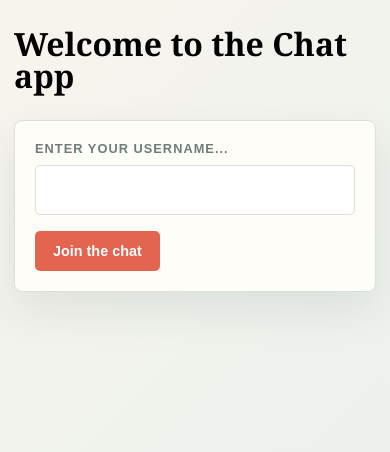
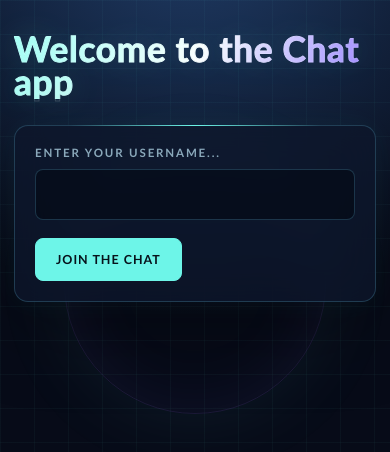
Before and after one commit to 1Kr3ksu/Chat-app, a website: page index.html in a window 390 px wide. Drawn offline with Linux system fonts and the light colour scheme.

Commit message:
Refactor CSS styles for improved aesthetics and responsiveness

```diff
--- a/css/style.css
+++ b/css/style.css
@@ -1,115 +1,193 @@
 :root {
-	--ink: #18302b;
-	--muted: #6d7d78;
-	--paper: #f7f4ed;
-	--panel: #fffdf8;
-	--line: #d9e1dc;
-	--accent: #e3644f;
-	--accent-dark: #bd4938;
-	--message: #e5f1eb;
+	--ink: #e8f7ff;
+	--muted: #8aa8ba;
+	--night: #070b18;
+	--panel: rgba(13, 22, 43, 0.78);
+	--line: rgba(117, 218, 255, 0.2);
+	--accent: #6df5e8;
+	--accent-bright: #a6fff5;
+	--violet: #9a7cff;
+	--message: rgba(31, 70, 101, 0.65);
 }
 
 * {
 	box-sizing: border-box;
 }
 
+::selection {
+	background: var(--accent);
+	color: var(--night);
+}
+
 body {
 	min-height: 100vh;
 	margin: 0;
-	padding: 48px 20px;
-	background: linear-gradient(135deg, #f7f4ed 0%, #e8f1ec 100%);
-	font-family: Georgia, "Times New Roman", serif;
+	padding: 56px 20px;
+	color: var(--ink);
+	background:
+		linear-gradient(rgba(109, 245, 232, 0.035) 1px, transparent 1px),
+		linear-gradient(90deg, rgba(109, 245, 232, 0.035) 1px, transparent 1px),
+		radial-gradient(circle at 50% -10%, #203d68 0, transparent 42%),
+		var(--night);
+	background-size: 34px 34px, 34px 34px, auto, auto;
+	font-family: "Trebuchet MS", "Segoe UI", sans-serif;
+}
+
+body::before {
+	position: fixed;
+	top: 18%;
+	left: 50%;
+	width: 260px;
+	height: 260px;
+	border: 1px solid rgba(154, 124, 255, 0.14);
+	border-radius: 50%;
+	content: "";
+	pointer-events: none;
+	transform: translateX(-50%);
+	box-shadow: 0 0 80px rgba(109, 245, 232, 0.08), inset 0 0 70px rgba(154, 124, 255, 0.08);
 }
 
 h1 {
-	max-width: 680px;
-	margin: 0 auto 28px;
-	font-size: clamp(2rem, 5vw, 3.6rem);
-	line-height: 1;
-	letter-spacing: 0;
+	position: relative;
+	width: min(100%, 680px);
+	margin: 0 auto 34px;
+	color: transparent;
+	font-size: clamp(2.2rem, 7vw, 5rem);
+	font-weight: 900;
+	line-height: 0.95;
+	letter-spacing: 0.02em;
+	text-shadow: 0 0 32px rgba(109, 245, 232, 0.24);
+	-webkit-text-stroke: 1px rgba(232, 247, 255, 0.18);
+	background: linear-gradient(110deg, var(--accent-bright), #fff, var(--violet));
+	-webkit-background-clip: text;
+	background-clip: text;
 }
 
 #username-form,
 .mainChat {
+	position: relative;
 	width: min(100%, 680px);
 	margin: 0 auto;
-	padding: 28px;
+	padding: 30px;
+	border: 1px solid var(--line);
+	border-radius: 14px;
 	background: var(--panel);
-	border: 1px solid var(--line);
-	border-radius: 8px;
-	box-shadow: 0 18px 45px rgba(24, 48, 43, 0.09);
+	box-shadow: 0 24px 80px rgba(0, 0, 0, 0.35), 0 0 30px rgba(109, 245, 232, 0.06);
+	backdrop-filter: blur(18px);
+}
+
+#username-form::before,
+.mainChat::before {
+	position: absolute;
+	top: -1px;
+	right: 15%;
+	left: 15%;
+	height: 1px;
+	background: linear-gradient(90deg, transparent, var(--accent), transparent);
+	content: "";
 }
 
 label {
 	display: block;
-	margin-bottom: 9px;
+	margin-bottom: 10px;
 	color: var(--muted);
-	font-family: Arial, sans-serif;
-	font-size: 0.8rem;
+	font-size: 0.72rem;
 	font-weight: 700;
-	letter-spacing: 0.08em;
+	letter-spacing: 0.16em;
 	text-transform: uppercase;
 }
 
 input {
 	width: 100%;
-	margin-bottom: 16px;
-	padding: 13px 14px;
+	margin-bottom: 18px;
+	padding: 15px 16px;
 	border: 1px solid var(--line);
-	border-radius: 5px;
-	background: #fff;
+	border-radius: 8px;
+	outline: none;
+	background: rgba(3, 8, 20, 0.58);
 	color: var(--ink);
 	font: inherit;
-	outline: none;
+	transition: border-color 180ms ease, box-shadow 180ms ease, background 180ms ease;
+}
+
+input::placeholder {
+	color: #4f6b7d;
 }
 
 input:focus {
 	border-color: var(--accent);
-	box-shadow: 0 0 0 3px rgba(227, 100, 79, 0.16);
+	background: rgba(3, 8, 20, 0.82);
+	box-shadow: 0 0 0 3px rgba(109, 245, 232, 0.12), 0 0 24px rgba(109, 245, 232, 0.12);
 }
 
 button {
-	padding: 12px 18px;
-	border: 0;
-	border-radius: 5px;
+	padding: 13px 20px;
+	border: 1px solid var(--accent);
+	border-radius: 8px;
 	background: var(--accent);
-	color: #fff;
+	color: #07121b;
 	cursor: pointer;
-	font-family: Arial, sans-serif;
-	font-size: 0.9rem;
-	font-weight: 700;
+	font: 800 0.78rem "Trebuchet MS", "Segoe UI", sans-serif;
+	letter-spacing: 0.08em;
+	text-transform: uppercase;
+	transition: transform 180ms ease, box-shadow 180ms ease, background 180ms ease;
 }
 
 button:hover {
-	background: var(--accent-dark);
+	background: var(--accent-bright);
+	box-shadow: 0 0 24px rgba(109, 245, 232, 0.38);
+	transform: translateY(-2px);
+}
+
+button:active {
+	transform: translateY(0);
 }
 
 #chatMessages {
 	min-height: 230px;
 	max-height: 52vh;
 	margin-bottom: 22px;
-	padding: 16px;
+	padding: 18px;
 	overflow-y: auto;
 	border: 1px solid var(--line);
-	border-radius: 5px;
-	background: #fbfaf6;
+	border-radius: 10px;
+	background: rgba(2, 7, 18, 0.62);
+	scrollbar-color: var(--violet) transparent;
 }
 
 #chatMessages p {
 	width: fit-content;
 	max-width: 85%;
-	margin: 0 0 10px;
-	padding: 10px 13px;
-	border-radius: 5px 5px 5px 0;
+	margin: 0 0 11px;
+	padding: 11px 14px;
+	border: 1px solid rgba(109, 245, 232, 0.12);
+	border-radius: 4px 12px 12px 4px;
 	background: var(--message);
-	font-family: Arial, sans-serif;
-	line-height: 1.4;
+	color: #dff9ff;
+	font-size: 0.95rem;
+	line-height: 1.45;
 	overflow-wrap: anywhere;
+	animation: message-in 240ms ease both;
+}
+
+@keyframes message-in {
+	from {
+		opacity: 0;
+		transform: translateY(8px);
+	}
+	to {
+		opacity: 1;
+		transform: translateY(0);
+	}
 }
 
 @media (max-width: 520px) {
 	body {
-		padding: 28px 14px;
+		padding: 32px 14px;
+	}
+
+	h1 {
+		margin-bottom: 26px;
 	}
 
 	#username-form,
```
